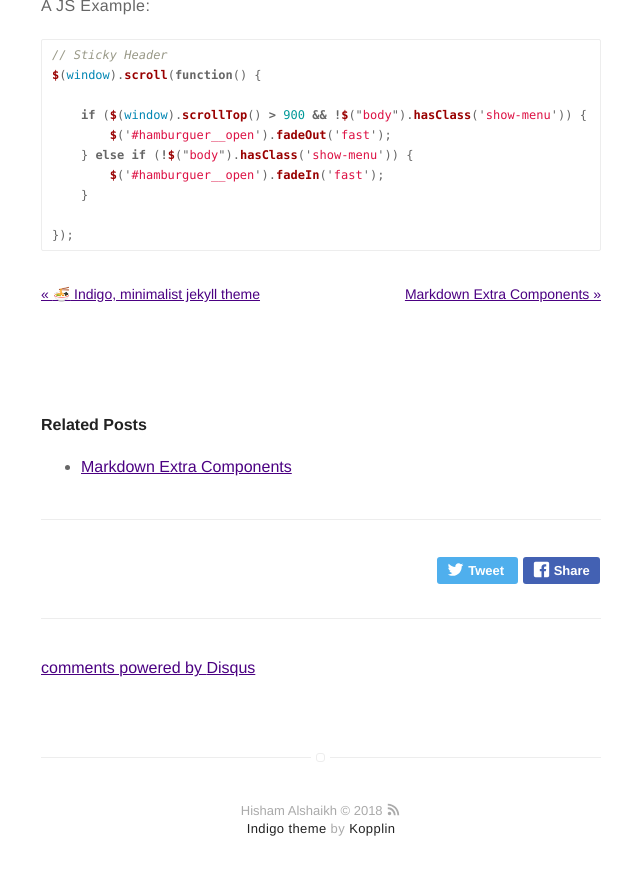
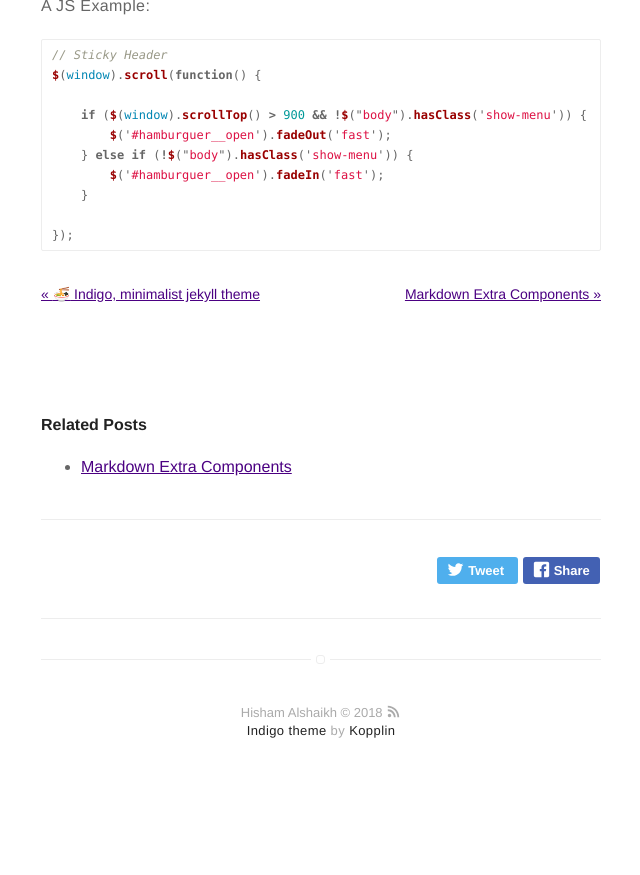
Before and after one commit to h15h4m/h15h4m.github.io, a Jekyll site: the page built from _posts/2016-02-24-markdown-common-elements.markdown, in a window 1280 px wide and 900 px high, scrolled down 5552 px. Shown: the top 875 px of the window, without its empty margins (319-959 px from the left). Built offline with Jekyll 4.4.1, drawn with Linux system fonts in a browser that asks for light colours; emoji names are drawn with the system emoji font; comment, search, counter and statistics services are not loaded; after the commit the page ends 6354 px from its top, so only the background shows below that.

Commit message:
Update _config.yml

```diff
--- a/_config.yml
+++ b/_config.yml
@@ -31,7 +31,7 @@ permalink: /:title/
 # if you don't want comments in your posts, leave categories empty
 disqus:
   shortname: mydisqus # enter this from your disqus account
-  categories: [blog, project] # only show disqus for posts that have these categories
+  categories: [] #[blog, project] # only show disqus for posts that have these categories
 
 # if you don't have any of social below, comment the line
 #facebook: myfacebook
```
